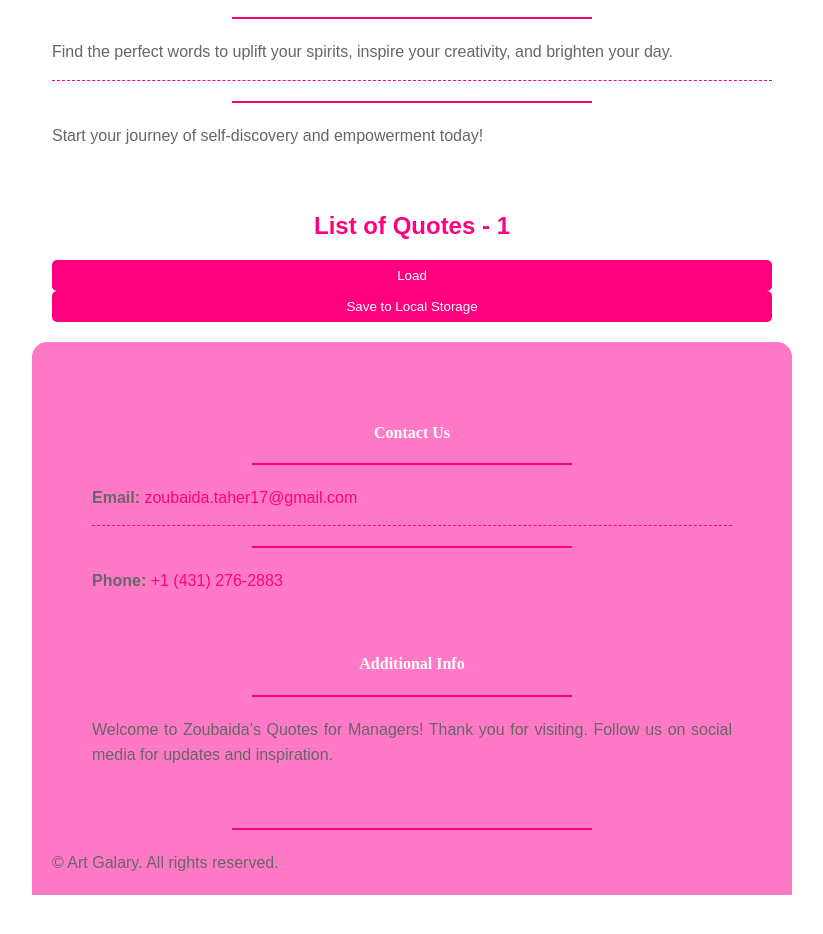
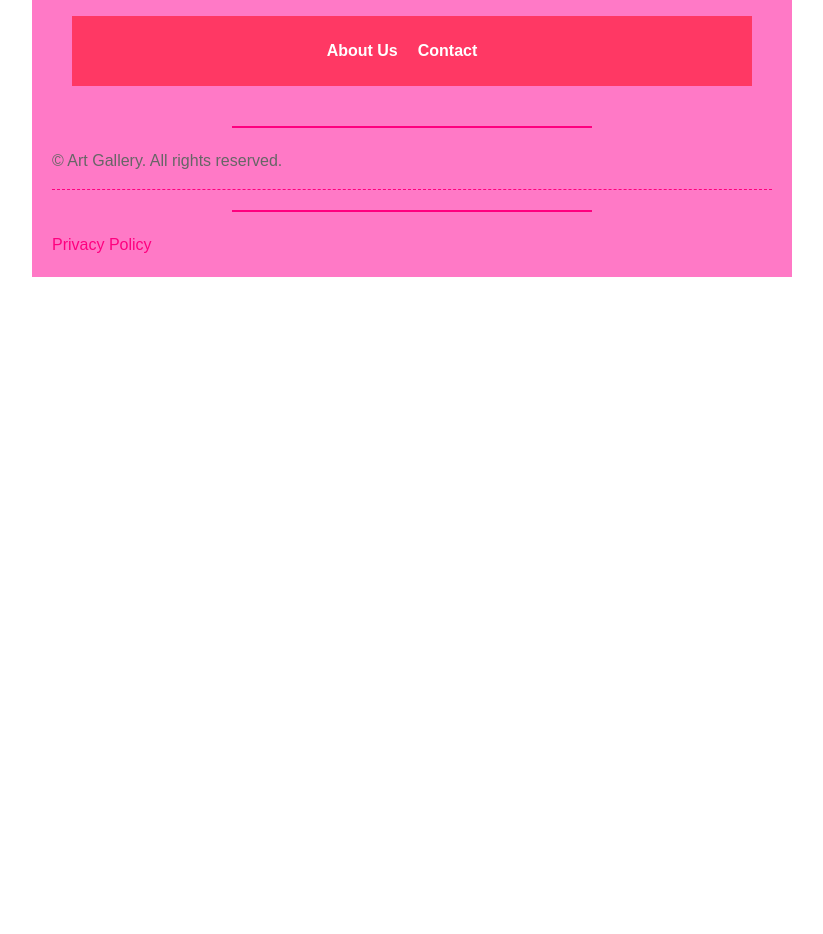
Before and after one commit to zozosy/quotemanager, a React (Vite) app: page /topics/1 in a window 1280 px wide. Shown: the part 440-1374 px from the top of the page, without its empty margins (228-1051 px from the left). After the commit the page ends 800 px from the top, so only its background shows below. Built offline with nearby package versions, Linux system fonts and the light colour scheme.

Commit message:
Feat: Updated Home page and Footer

```diff
--- a/src/App.css
+++ b/src/App.css
@@ -368,3 +368,19 @@ nav ul li a:hover {
 .navbar a:hover {
   color: #ff1493; /* Hot pink */
 }
+
+/* home Navgation  */
+.home {
+  background-color: #007bff; /* Blue color, you can change it to fit your design */
+  color: #fff; /* Text color */
+  padding: 10px 20px; /* Padding around the text */
+  border: none; /* Remove default button border */
+  border-radius: 5px; /* Rounded corners */
+  cursor: pointer; /* Show pointer cursor on hover */
+  font-size: 16px; /* Font size */
+  transition: background-color 0.3s ease; /* Smooth transition for background color */
+}
+
+.home:hover {
+  background-color: #0056b3; /* Darker blue color on hover */
+}
--- a/src/components/Footer.jsx
+++ b/src/components/Footer.jsx
@@ -1,28 +1,20 @@
-// Footer.jsx
 import React from 'react';
 
 const Footer = () => {
   return (
     <footer>
       <div className="footer-content">
-        <div className="footer-contact">
-          <h4>Contact Us</h4>
-          <p>
-            <strong>Email:</strong> <a href="mailto:info@example.com">zoubaida.taher17@gmail.com</a>
-          </p>
-          <p>
-            <strong>Phone:</strong> <a href="tel:+1234567890">+1 (431) 276-2883</a>
-          </p>
-        </div>
-        <div className="footer-info">
-          <h4>Additional Info</h4>
-          <p>
-          Welcome to Zoubaida’s Quotes for Managers! Thank you for visiting. Follow us on social media for updates and inspiration.
+        <nav>
+          <ul>
+            <li><a href="/about">About Us</a></li>
+            <li><a href="/contact">Contact</a></li>
+            {/* Add more navigation links as needed */}
+          </ul>
+        </nav>
 
-          </p>
-        </div>
       </div>
-      <p>&copy; Art Galary. All rights reserved.</p>
+      <p>&copy; Art Gallery. All rights reserved.</p>
+      <p><a href="/privacy-policy">Privacy Policy</a></p>
     </footer>
   );
 };
--- a/src/components/Home.jsx
+++ b/src/components/Home.jsx
@@ -1,7 +1,15 @@
 import React from 'react';
+import { useLocation } from 'react-router-dom'; //ChatGPT refrence
 
-const WelcomeMessage = () => {
+const Home = () => {
+  const location = useLocation();
+
+  // Check if the current location matches the home route // refrence from Chatgpt
+  const isHomePage = location.pathname === '/home';
+
   return (
+    <div className="home-page">
+      {isHomePage && (
         <div className="welcome-message">
           <h2>Welcome to InspireMe!</h2>
           <p>Discover inspiration, wisdom, and motivation with InspireMe.</p>
@@ -9,7 +17,9 @@ const WelcomeMessage = () => {
           <p>Find the perfect words to uplift your spirits, inspire your creativity, and brighten your day.</p>
           <p>Start your journey of self-discovery and empowerment today!</p>
         </div>
+      )}
+    </div>
   );
-}
+};
 
-export default WelcomeMessage;
+export default Home;
--- a/src/components/QuoteForm.jsx
+++ b/src/components/QuoteForm.jsx
@@ -37,6 +37,7 @@ const handleAddQuote = () => {
 
 
   return (
+
     <div className="quote-form">
       <h2>Quote Form</h2>
       <input
@@ -58,6 +59,7 @@ const handleAddQuote = () => {
         onChange={(e) => setQuoteCategory(e.target.value)}
       />
       <button onClick={handleAddQuote}>Add Quote</button>
+
     </div>
   );
 };
```
Lines whose indentation alone changed are shown as unchanged.
